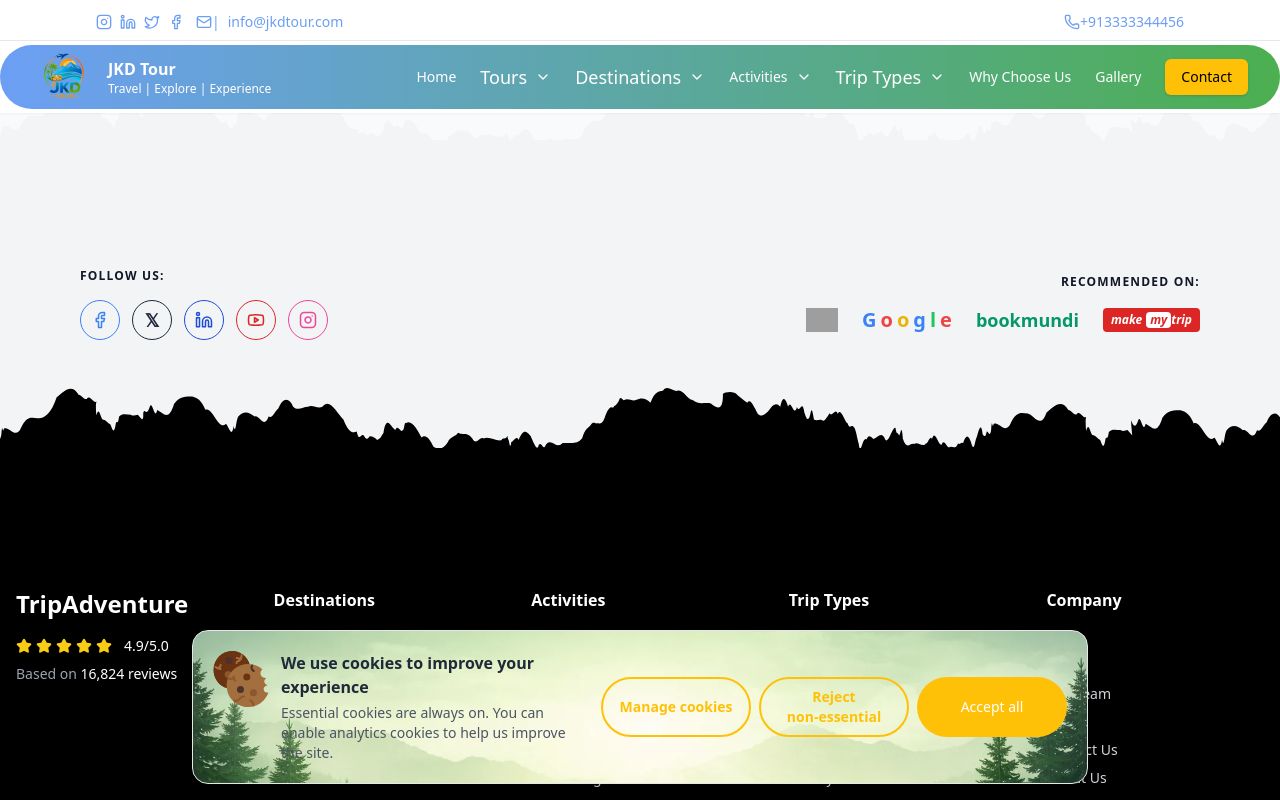
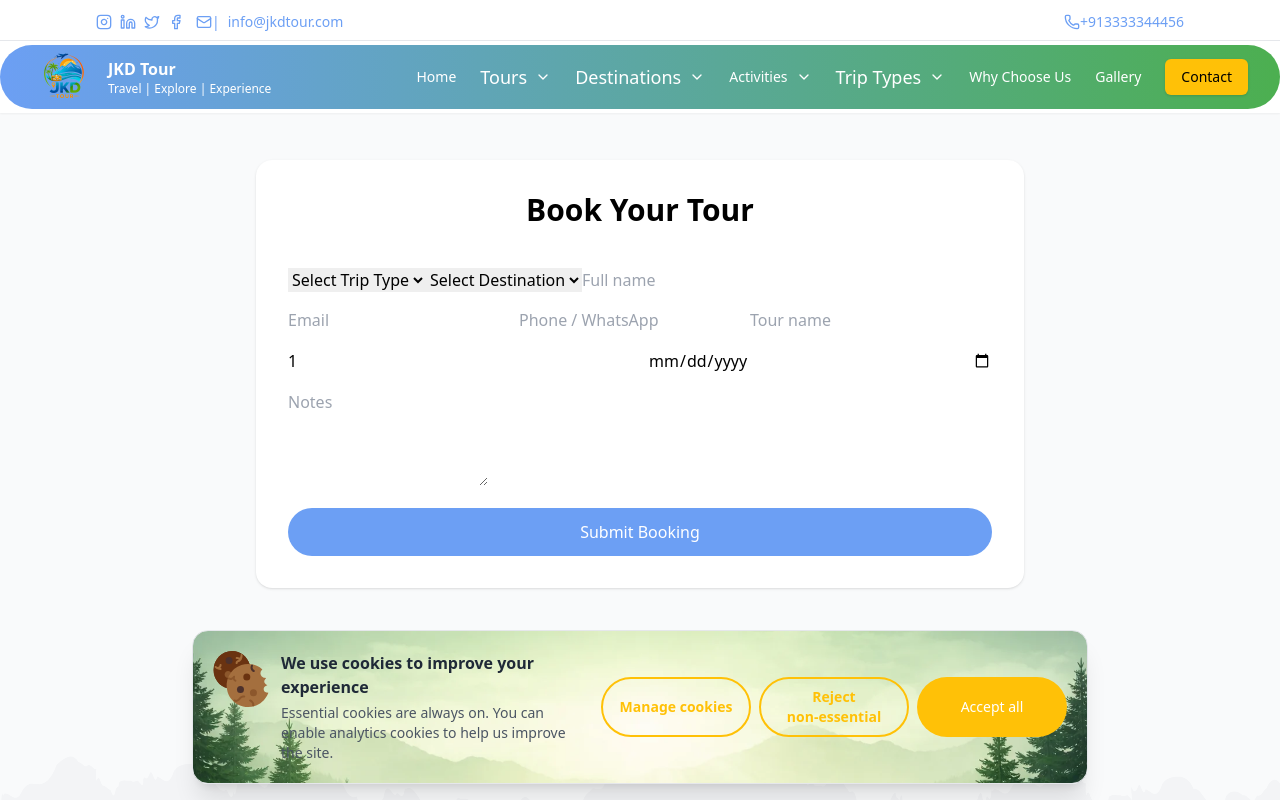
Before and after one commit to sushilnamberdar/jkd-tour-website, a React (Create React App) app: page /booking in a window 1280 px wide. Shown: the top 800 px of the page. Built offline with nearby package versions, Linux system fonts and the light colour scheme; grey boxes are pictures that could not be loaded; a web font is replaced by a local one.

Commit message:
page added and testing  for bookings

```diff
--- a/src/App.js
+++ b/src/App.js
@@ -20,6 +20,7 @@ import TourDetails from './components/TourDetails/TourDetails';
 import {tourData} from  './components/TourDetails/tourDataKashmir';
 import ScrollToTop from './components/ScrollToTop';
 import { Toaster } from 'react-hot-toast';
+import Booking from './components/pages/Booking';
 function App() {
   const location = useLocation();
 
@@ -55,7 +56,7 @@ function App() {
         <Route path="/test" element={<TourDetails data={tourData} />} />
         <Route path="/search" element={<SearcH/>} />
         <Route path='/contact' element={<Contact/>} />
-
+        <Route path='/booking' element={<Booking/>}/>
       </Routes>
       <Footer />
     </div>
--- a/src/components/TourDetails/Tour.jsx
+++ b/src/components/TourDetails/Tour.jsx
@@ -15,9 +15,10 @@ import {
     Baby,
     User
 } from "lucide-react";
+import { Link } from "react-router-dom";
 
 
-const Tour = ({data}) => {
+const Tour = ({ data }) => {
     const archives = ["July 2025", "October 2022", "March 2022"];
     const categories = [
         "Adventure Travel",
@@ -117,7 +118,7 @@ const PricingCard = ({ data }) => {
 
             {/* Discount */}
             <span className="inline-block bg-orange-500 text-white text-xs px-3 py-1 rounded-full">
-               {data.discount}  % Off
+                {data.discount}  % Off
             </span>
 
             {/* Prices */}
@@ -149,7 +150,9 @@ const PricingCard = ({ data }) => {
 
             <p className="text-sm text-center text-gray-500">
                 Need help with booking?
-                <span className="text-blue-600 cursor-pointer"> Send Us A Message</span>
+                <Link to="/contact" className="text-blue-600 hover:underline ml-1">
+                    <span className="text-blue-600 cursor-pointer"> Send Us A Message</span>
+                </Link>
             </p>
         </div>
     );
--- /dev/null
+++ b/src/components/pages/Booking.jsx
@@ -0,0 +1,129 @@
+import { useState } from "react";
+import toast from "react-hot-toast";
+
+export default function Booking() {
+    const [form, setForm] = useState({
+        fullName: "",
+        email: "",
+        phone: "",
+        tripType: "",
+        destination: "",
+        tour: "",
+        persons: 1,
+        date: "",
+        message: "",
+    });
+
+
+    const [loading, setLoading] = useState(false);
+
+    const handleChange = (e) => {
+        setForm({ ...form, [e.target.name]: e.target.value });
+    };
+
+    const handleSubmit = async (e) => {
+        e.preventDefault();
+
+        if (!form.fullName || !form.email || !form.tour) {
+            toast.error("Please fill required fields");
+            return;
+        }
+
+        setLoading(true);
+
+        try {
+            const res = await fetch("https://api.jkdtours.com/book-tour.php", {
+                method: "POST",
+                headers: { "Content-Type": "application/json" },
+                body: JSON.stringify(form),
+            });
+
+            const data = await res.json();
+
+            if (data.success) {
+                toast.success("Booking request sent!");
+                setForm({
+                    fullName: "",
+                    email: "",
+                    phone: "",
+                    tour: "",
+                    persons: 1,
+                    date: "",
+                    message: "",
+                });
+            } else {
+                toast.error(data.error || "Something went wrong");
+            }
+        } catch {
+            toast.error("Server not responding");
+        } finally {
+            setLoading(false);
+        }
+    };
+
+    return (
+        <section className="py-20 mt-20 bg-gray-50">
+            <div className="max-w-3xl mx-auto bg-white p-8 rounded-2xl shadow">
+                <h2 className="text-3xl font-semibold mb-6 text-center">
+                    Book Your Tour
+                </h2>
+
+                <form onSubmit={handleSubmit} className="space-y-4">
+                    <select
+                        name="tripType"
+                        value={form.tripType}
+                        onChange={handleChange}
+                        className="input"
+                        required
+                    >
+                        <option value="">Select Trip Type</option>
+                        <option>Adventure</option>
+                        <option>Cultural</option>
+                        <option>Family</option>
+                        <option>Honeymoon</option>
+                        <option>Spiritual</option>
+                        <option>Trek</option>
+                    </select>
+
+                    <select
+                        name="destination"
+                        value={form.destination}
+                        onChange={handleChange}
+                        className="input"
+                        required
+                    >
+                        <option value="">Select Destination</option>
+                        <option>Himachal</option>
+                        <option>Kashmir</option>
+                        <option>Ladakh</option>
+                        <option>France</option>
+                        <option>Greece</option>
+                        <option>Iceland</option>
+                        <option>Japan</option>
+                        <option>Nepal</option>
+                    </select>
+
+                    <input name="fullName" value={form.fullName} onChange={handleChange} placeholder="Full name" className="input" />
+                    <input name="email" type="email" value={form.email} onChange={handleChange} placeholder="Email" className="input" />
+                    <input name="phone" value={form.phone} onChange={handleChange} placeholder="Phone / WhatsApp" className="input" />
+                    <input name="tour" value={form.tour} onChange={handleChange} placeholder="Tour name" className="input" />
+
+                    <div className="grid grid-cols-2 gap-4">
+                        <input name="persons" type="number" min="1" value={form.persons} onChange={handleChange} className="input" />
+                        <input name="date" type="date" value={form.date} onChange={handleChange} className="input" />
+                    </div>
+
+                    <textarea name="message" value={form.message} onChange={handleChange} placeholder="Notes" className="input h-24" />
+
+                    <button
+                        type="submit"
+                        disabled={loading}
+                        className="w-full bg-primary text-white py-3 rounded-full disabled:opacity-60"
+                    >
+                        {loading ? "Submitting..." : "Submit Booking"}
+                    </button>
+                </form>
+            </div>
+        </section>
+    );
+}
--- /dev/null
+++ b/src/components/pages/activities/ActivitiesData.js
@@ -0,0 +1,35 @@
+export const ActivityData = {
+  title: "Discover the Best of Tracking in Europe in 15 Days",
+  duration: {
+    days: 15,
+    nights: 14,
+  },
+  gallery: [
+    "https://api.jkdtour.com/images/tracking/hourseriding.webp",
+    "https://api.jkdtour.com/images/tracking/mountainadvanture.webp",
+    "https://api.jkdtour.com/images/tracking/swiming.webp",
+    "https://api.jkdtour.com/images/tracking/water.webp",
+    "https://api.jkdtour.com/images/tracking/image5.webp",
+  ],
+
+  price: {
+    discount: 4,
+    adult: { old: 1400, new: 1350 },
+    child: { old: 700, new: 500 },
+  },
+  features: [
+    { label: "Transportation", value: "Bus, Airlines" },
+    { label: "Accommodation", value: "3 Star Hotel" },
+    { label: "Maximum Altitude", value: "5,416 metres" },
+    { label: "Departure From", value: "Kathmandu" },
+    { label: "Best Season", value: "Feb, Mar, Apr & May" },
+    { label: "Tour Type", value: "Eco-Tour, Hiking" },
+    { label: "Meals", value: "All meals during the trek" },
+    { label: "Language", value: "English, Spanish, French, Chinese" },
+    { label: "Fitness Level", value: "Easy to Moderate" },
+    { label: "Group Size", value: "2–15" },
+    { label: "Minimum Age", value: "12" },
+    { label: "Maximum Age", value: "65" },
+  ],
+  tabs: ["Overview", "Itinerary", "Cost", "More Info", "FAQs", "Map"],
+};
--- a/src/components/pages/activities/ActivitiesLayout.jsx
+++ b/src/components/pages/activities/ActivitiesLayout.jsx
@@ -6,16 +6,18 @@ import SkyDivingActivities from './SkyDiving';
 import TrackingActivities from './Tracking';
 import RiverRaftingActivities from './RiverRafting';
 import PhotographyActivities from './Photography';
+import TourDetails from '../../TourDetails/TourDetails';
+import { ActivityData } from './ActivitiesData';
 
 export default function ActivitiesLayout() {
   return (
     <Routes>
-      <Route path="trekking" element={<TrekkingActivities />} />
-      <Route path="skiing" element={<SkiingActivities />} />
-      <Route path="sky-diving" element={<SkyDivingActivities />} />
-      <Route path="tracking" element={<TrackingActivities />} />
-      <Route path="river-rafting" element={<RiverRaftingActivities />} />
-      <Route path="photography" element={<PhotographyActivities />} />
+      <Route path="trekking" element={<TourDetails data={ActivityData} />} />
+      <Route path="skiing" element={<TourDetails data={ActivityData} />} />
+      <Route path="sky-diving" element={<TourDetails data={ActivityData} />} />
+      <Route path="tracking" element={<TourDetails data={ActivityData} />} />
+      <Route path="river-rafting" element={<TourDetails data={ActivityData} />} />
+      <Route path="photography" element={<TourDetails data={ActivityData} />} />
     </Routes>
   );
 }
--- /dev/null
+++ b/src/components/pages/trip-types/TripTypeData.js
@@ -0,0 +1,35 @@
+export const TripTypeData = {
+  title: "Discover the Best of india in 20 Days",
+  duration: {
+    days: 15,
+    nights: 14,
+  },
+  gallery: [
+    "https://api.jkdtour.com/images/trip_type/image1.webp",
+    "https://api.jkdtour.com/images/trip_type/image2.webp",
+    "https://api.jkdtour.com/images/trip_type/image3.webp",
+    "https://api.jkdtour.com/images/trip_type/image4.webp",
+    "https://api.jkdtour.com/images/trip_type/image5.webp",
+  ],
+
+  price: {
+    discount: 4,
+    adult: { old: 700, new: 672 },
+    child: { old: 350, new: 336 },
+  },
+  features: [
+    { label: "Transportation", value: "Bus, Airlines" },
+    { label: "Accommodation", value: "3 Star Hotel" },
+    { label: "Maximum Altitude", value: "5,416 metres" },
+    { label: "Departure From", value: "Kathmandu" },
+    { label: "Best Season", value: "Feb, Mar, Apr & May" },
+    { label: "Tour Type", value: "Eco-Tour, Hiking" },
+    { label: "Meals", value: "All meals during the trek" },
+    { label: "Language", value: "English, Spanish, French, Chinese" },
+    { label: "Fitness Level", value: "Easy to Moderate" },
+    { label: "Group Size", value: "2–15" },
+    { label: "Minimum Age", value: "12" },
+    { label: "Maximum Age", value: "65" },
+  ],
+  tabs: ["Overview", "Itinerary", "Cost", "More Info", "FAQs", "Map"],
+};
--- a/src/components/pages/trip-types/TripTypesLayout.jsx
+++ b/src/components/pages/trip-types/TripTypesLayout.jsx
@@ -4,14 +4,16 @@ import FamilyTripTypes from './Family';
 import HoneymoonTripTypes from './Honeymoon';
 import AdventureTripTypes from './Adventure';
 import CulturalTripTypes from './Cultural';
+import {TripTypeData} from './TripTypeData';
+import TourDetails from '../../TourDetails/TourDetails';
 
 export default function TripTypesLayout() {
   return (
     <Routes>
-      <Route path="family" element={<FamilyTripTypes />} />
-      <Route path="honeymoon" element={<HoneymoonTripTypes />} />
-      <Route path="adventure" element={<AdventureTripTypes />} />
-      <Route path="cultural" element={<CulturalTripTypes />} />
+      <Route path="family" element={<TourDetails data={TripTypeData} />} />
+      <Route path="honeymoon" element={<TourDetails data={TripTypeData} />} />
+      <Route path="adventure" element={<TourDetails data={TripTypeData} />} />
+      <Route path="cultural" element={<TourDetails data={TripTypeData} />} />
     </Routes>
   );
 }
```
